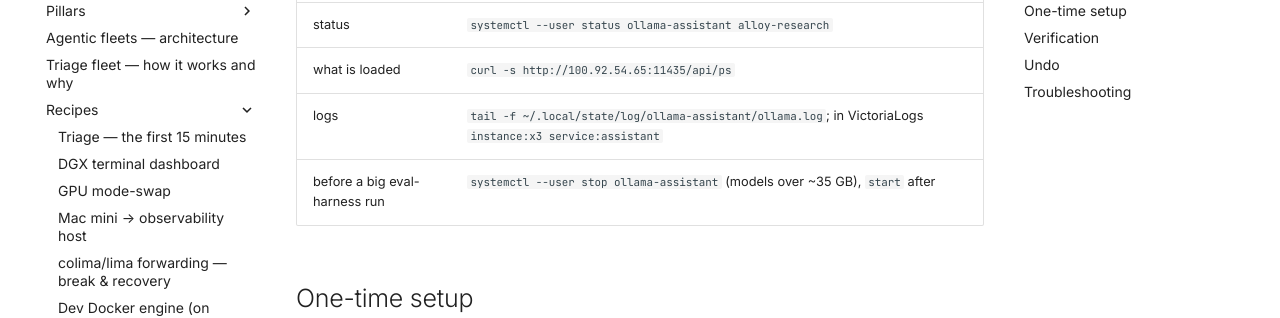
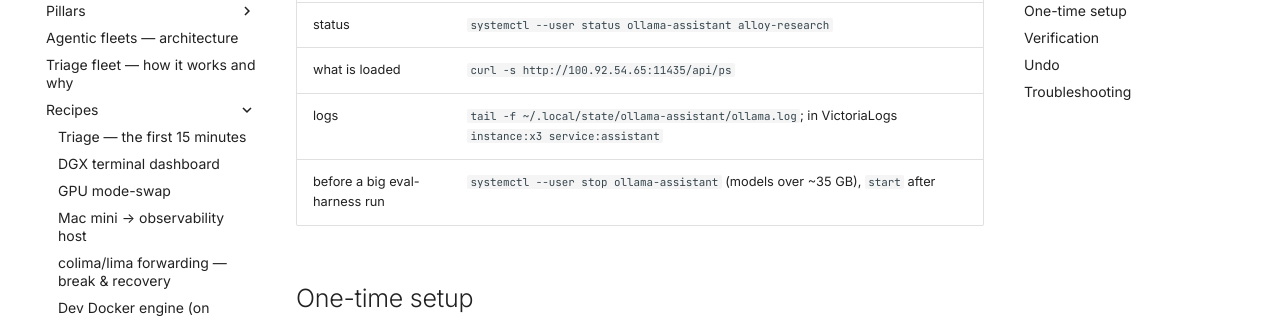
Before and after one commit to chipi/agentic-ai-homelab, an MkDocs documentation site: the page built from docs/recipes/x3-deploy.md, in a window 1280 px wide and 1400 px high, scrolled down 424 px. Shown: the part 151-469 px from the top of the window. Built offline with MkDocs 1.6.1 and Material for MkDocs 9.7.7, drawn with Linux system fonts in a browser that asks for light colours; comment, search, counter and statistics services are not loaded; some of the changed text lies outside the part shown.

Commit message:
fix(x3): the assistant unit starts: the shell makes its log directory; the load request keeps its JSON
The first start failed with "Failed to set up standard output" (209/STDOUT): systemd opens
StandardOutput=append: before it creates LogsDirectory=, so the file's directory never existed.
The start line now makes the directory and redirects itself (log moved to
~/.local/state/ollama-assistant/ollama.log; the collector, README and recipe follow). The model-load
request lost its JSON quotes in systemd's parsing; it now comes from an environment variable.

Verified on the X3: active; /api/ps lists qwen3:30b-a3b-instruct-2507-q4_K_M, 21.8 GB all on the GPU,
32768 context, never expiring; listening on 100.92.54.65:11435 only; the harness's 127.0.0.1:11434
untouched (same PID).

Co-Authored-By: Claude Opus 5.5 <noreply@anthropic.com>
Claude-Session: https://claude.ai/code/session_01DJqN6uERmW8gsoZAtCcsfS

```diff
--- a/docs/recipes/x3-deploy.md
+++ b/docs/recipes/x3-deploy.md
@@ -14,7 +14,7 @@ services are systemd **user** units, linked from a deploy checkout on `main`, so
 | deploy a change | `git -C ~/deploy/agentic-ai-homelab pull --ff-only && systemctl --user daemon-reload && systemctl --user restart ollama-assistant alloy-research` |
 | status | `systemctl --user status ollama-assistant alloy-research` |
 | what is loaded | `curl -s http://100.92.54.65:11435/api/ps` |
-| logs | `tail -f ~/.local/state/log/ollama-assistant/ollama.log`; in VictoriaLogs `instance:x3 service:assistant` |
+| logs | `tail -f ~/.local/state/ollama-assistant/ollama.log`; in VictoriaLogs `instance:x3 service:assistant` |
 | before a big eval-harness run | `systemctl --user stop ollama-assistant` (models over ~35 GB), `start` after |
 
 ## One-time setup
@@ -64,4 +64,4 @@ Then revert the ACL rule in chipi/infra, and point LiteLLM's `assistant` alias a
 - **Slow answers, swap rising:** something else holds GPU memory (GTT 62 GiB), usually an eval
   harness model. `curl -s http://127.0.0.1:11434/api/ps` shows it; see the rule above.
 - **The log grows without bound:** it is an append file with no rotation. Truncate it with
-  `: > ~/.local/state/log/ollama-assistant/ollama.log` (the collector tails from the end).
+  `: > ~/.local/state/ollama-assistant/ollama.log` (the collector tails from the end).
```
Also changed, not shown: infra/observability/hosts/x3/README.md (+1 -1 lines), 2 other files.
